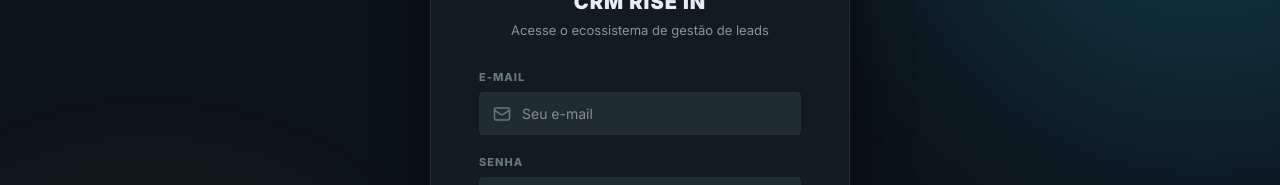
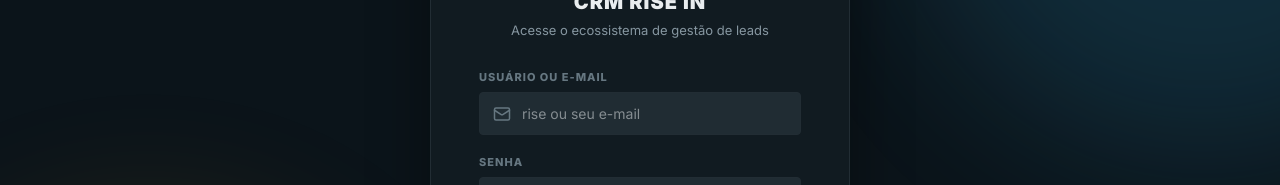
Before and after one commit to administracao-ship-it/crmrise, a Next.js app in the folder risein-crm/frontend/: page /login in a window 1280 px wide. Shown: the part 269-454 px from the top of the page. Built offline with nearby package versions, Linux system fonts and the light colour scheme.

Commit message:
Fix: permitindo login com alias 'rise'

```diff
--- a/risein-crm/frontend/src/app/login/page.tsx
+++ b/risein-crm/frontend/src/app/login/page.tsx
@@ -37,12 +37,12 @@ export default function LoginPage() {
 
                 <form className="login-form" onSubmit={handleLogin}>
                     <div className="input-group-premium">
-                        <label>E-mail</label>
+                        <label>Usuário ou E-mail</label>
                         <div className="input-with-icon">
                             <Mail size={18} />
                             <input
-                                type="email"
-                                placeholder="Seu e-mail"
+                                type="text"
+                                placeholder="rise ou seu e-mail"
                                 value={email}
                                 onChange={(e) => setEmail(e.target.value)}
                                 required
```
Also changed, not shown: 1 other file (tests, documents, lock files or other folders).
